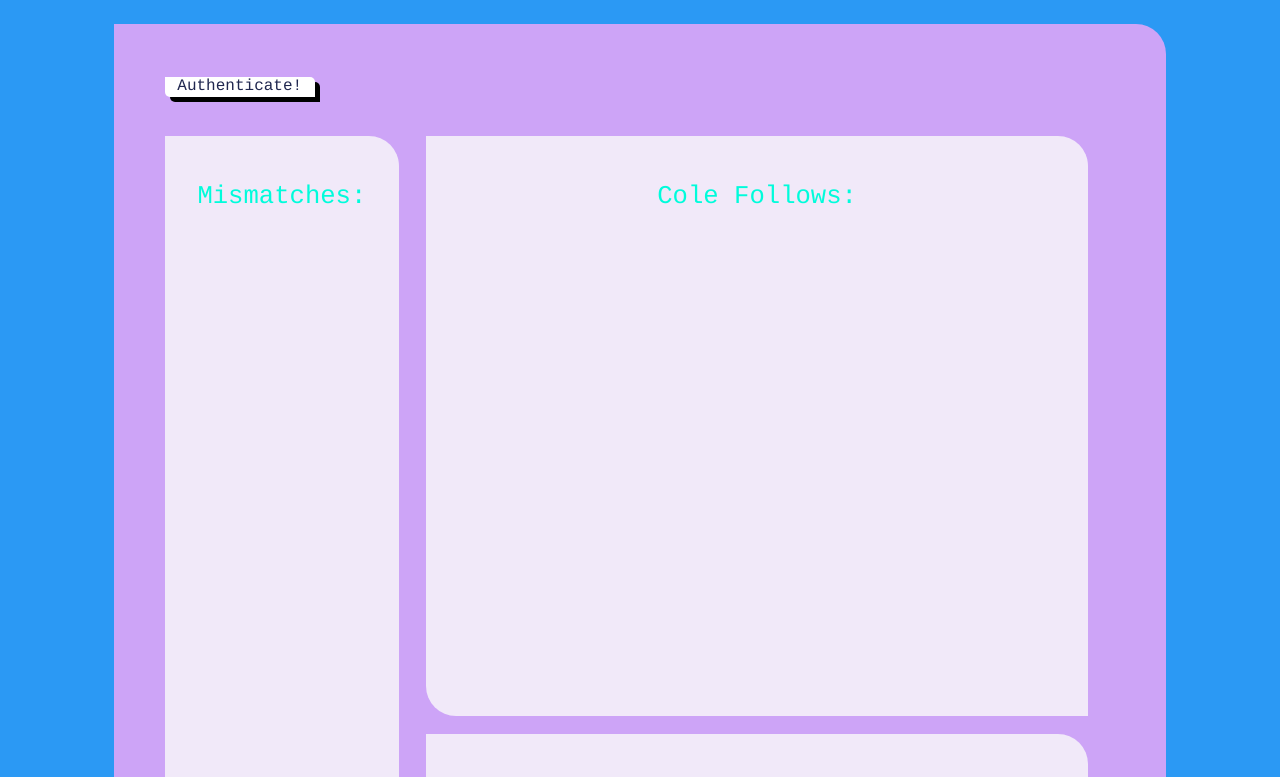
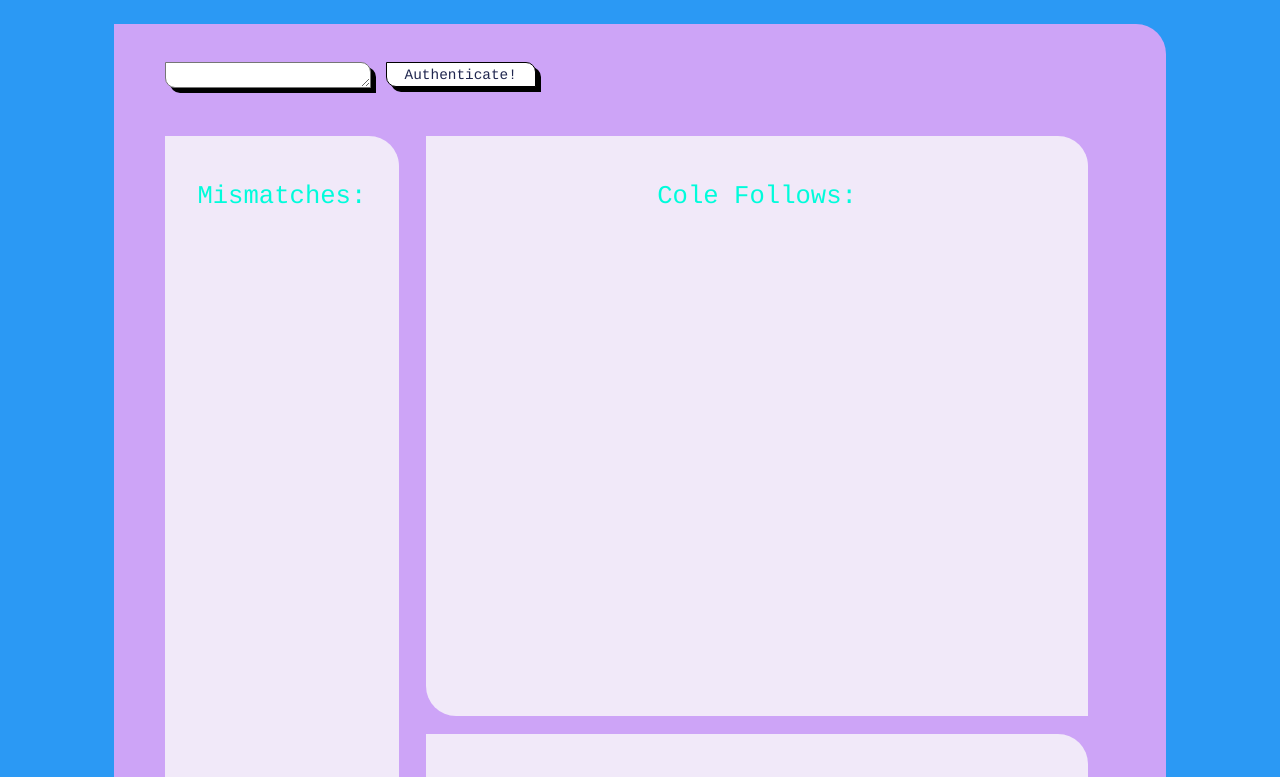
Before and after one commit to fantasticole/mismatch, a plain HTML site: page index.html in a window 1280 px wide. Shown: the part 93-870 px from the top of the page. Drawn offline with Linux system fonts and the light colour scheme.

Commit message:
Update auth form and change <a> to button.
When button is clicked, log input from auth form to console.

```diff
--- a/index.html
+++ b/index.html
@@ -7,8 +7,11 @@
 		<h1>Insta Fun</h1>
 		<div id='content'>
 			<br>
-			<div class='auth'>
-				<a href="https://instagram.com/oauth/authorize/?client_id=41a6e79d271549738e3294ad7c272bcd&redirect_uri=http://localhost&response_type=token">Authenticate!</a>
+			<div class="input">
+				<!-- <form name="userHandle"> -->
+					<textarea type="text" name="handle"></textarea>
+				<!-- </form> -->
+				<button class='auth'>Authenticate!</button>
 			</div>
 			<br>
 			<br>
@@ -21,7 +24,7 @@
 				<div class='photos'>
 					<div class='list'>
 						<p>Cole Follows:</p>
-						<div class='cole'></div>
+						<div class='following'></div>
 					</div>
 						<br>
 					<div class='list'>
--- a/insta.js
+++ b/insta.js
@@ -8,11 +8,17 @@
 var main = function(){
 	var empty = [];
 
+	$('.auth').click(function(){
+		var handle = $('textarea[name=handle]').val();
+		console.log('HANDLE: ', handle);
+	});
+
+
 	function display(arr, div){
 		for (var x = 0; x < arr.length; x++){
 			var pic = arr[x].profile_picture;
 			var user = arr[x].username;
-			// $('.cole').append($('<img src=' + list[x].profile_picture + '>'));
+			// $('.following').append($('<img src=' + list[x].profile_picture + '>'));
 			$(div).append($('<div class="person">').html('<img src=' + pic + '><br><a href="https://instagram.com/'+ user +'/">' + user + '</a>'));
 		}
 	};
@@ -121,11 +127,11 @@ var main = function(){
 	};
 
 
-	makeArr("https://api.instagram.com/v1/users/6962099/follows?access_token=6962099.41a6e79.db75930f284e44c9bd967ae15251bedb", empty, '.cole');
+	// makeArr("https://api.instagram.com/v1/users/6962099/follows?access_token=6962099.41a6e79.db75930f284e44c9bd967ae15251bedb", empty, '.following');
 
-	makeArr("https://api.instagram.com/v1/users/6962099/followed-by?access_token=6962099.41a6e79.db75930f284e44c9bd967ae15251bedb", empty, '.followers');
+	// makeArr("https://api.instagram.com/v1/users/6962099/followed-by?access_token=6962099.41a6e79.db75930f284e44c9bd967ae15251bedb", empty, '.followers');
 
-	usernames("https://api.instagram.com/v1/users/6962099/follows?access_token=6962099.41a6e79.db75930f284e44c9bd967ae15251bedb", "https://api.instagram.com/v1/users/6962099/followed-by?access_token=6962099.41a6e79.db75930f284e44c9bd967ae15251bedb", empty)
+	// usernames("https://api.instagram.com/v1/users/6962099/follows?access_token=6962099.41a6e79.db75930f284e44c9bd967ae15251bedb", "https://api.instagram.com/v1/users/6962099/followed-by?access_token=6962099.41a6e79.db75930f284e44c9bd967ae15251bedb", empty)
 
 	// photos("https://api.instagram.com/v1/media/popular?access_token=6962099.41a6e79.db75930f284e44c9bd967ae15251bedb", 10, '.popular');
 };
--- a/style.css
+++ b/style.css
@@ -12,6 +12,7 @@ html{
 h1{
 	margin: 40px 0 40px 60px;
 	color: #00FCDB;
+	font-size: 2em;
 }
 
 #content, .list{
@@ -26,38 +27,54 @@ h1{
 	text-align: center;
 	background-color: #CDA4F7;
 	height: 80%;
-	width: 80%;
+	/*width: 80%;*/
 	border-radius: 0 30px;
 	position: relative;
 	margin: auto;
 	padding: 20px;
 }
 
+.input{
+	display: flex;
+	flex-direction: row;
+	position: relative;
+	left: 3%;
+	height: 20px;
+	width: 90%;
+	/*background-color: #000000;*/
+}
+
+/*form{
+	flex: 1;
+}*/
+
+textarea{
+	/*flex: 1;*/
+	border-radius: 0 10px;
+	height: 100%;
+	width: 200px;
+	box-shadow: 5px 5px #000000;
+	text-align: center;
+}
+
 .auth{
+	/*flex: 1;*/
 	background-color: #FFFFFF;
 	box-shadow: 5px 5px #000000;
-	border-radius: 0 5px;
-	height: 20px;
+	border: 1px solid black;
+	border-radius: 0 10px;
+	height: 25px;
 	width: 150px;
 	text-align: center;
-	/*vertical-align: center;*/
-	position: relative;
-	left: 3%;
-	top: 15px;
+	margin-left: 15px;
+	color: #20274F;
+	font-family: courier;
+	font-size: 90%;
 }
 
 .auth:hover{
 	box-shadow: 5px 5px #FFFFFF;
 	background-color: #000000;
-	margin-left: 50px;
-}
-
-.auth a{
-	color: #20274F;
-	text-decoration: none;
-}
-
-.auth:hover a{
 	color: #00FCDB;
 }
 
@@ -66,6 +83,11 @@ h1{
 	flex-direction: row;
 	height: 1200px;
 }
+
+/*h2{
+	margin: 40px 0 40px 60px;
+	color: #00FCDB;
+}*/
 
 .users{
 	flex: 1;
@@ -79,6 +101,7 @@ h1{
 .photos{
 	flex: 4;
 	position: relative;
+	right: 0;
 	/*left: 3%;*/
 }
 
@@ -89,14 +112,14 @@ h1{
 }
 
 .info{
-	overflow: auto;
+	overflow-y: auto;
 	height: 90%;
 }
 
-.cole, .followers{
+.following, .followers{
 	height: 460px;
 	border-radius: 0 0 0 30px;
-	overflow: auto;
+	overflow-y: auto;
 	/*border: 1px solid black;*/
 }
 
@@ -105,6 +128,7 @@ h1{
 	display: flex;
 	flex-direction: row;
 	height: 100px;
+	overflow: auto;
 }
 
 .person:hover{
@@ -126,7 +150,7 @@ h1{
 	text-decoration: none;
 	color: #000000;
 	margin: auto;
-	font-size: 2em;
+	font-size: 1.5em;
 }
 
 .person:hover a{
```
